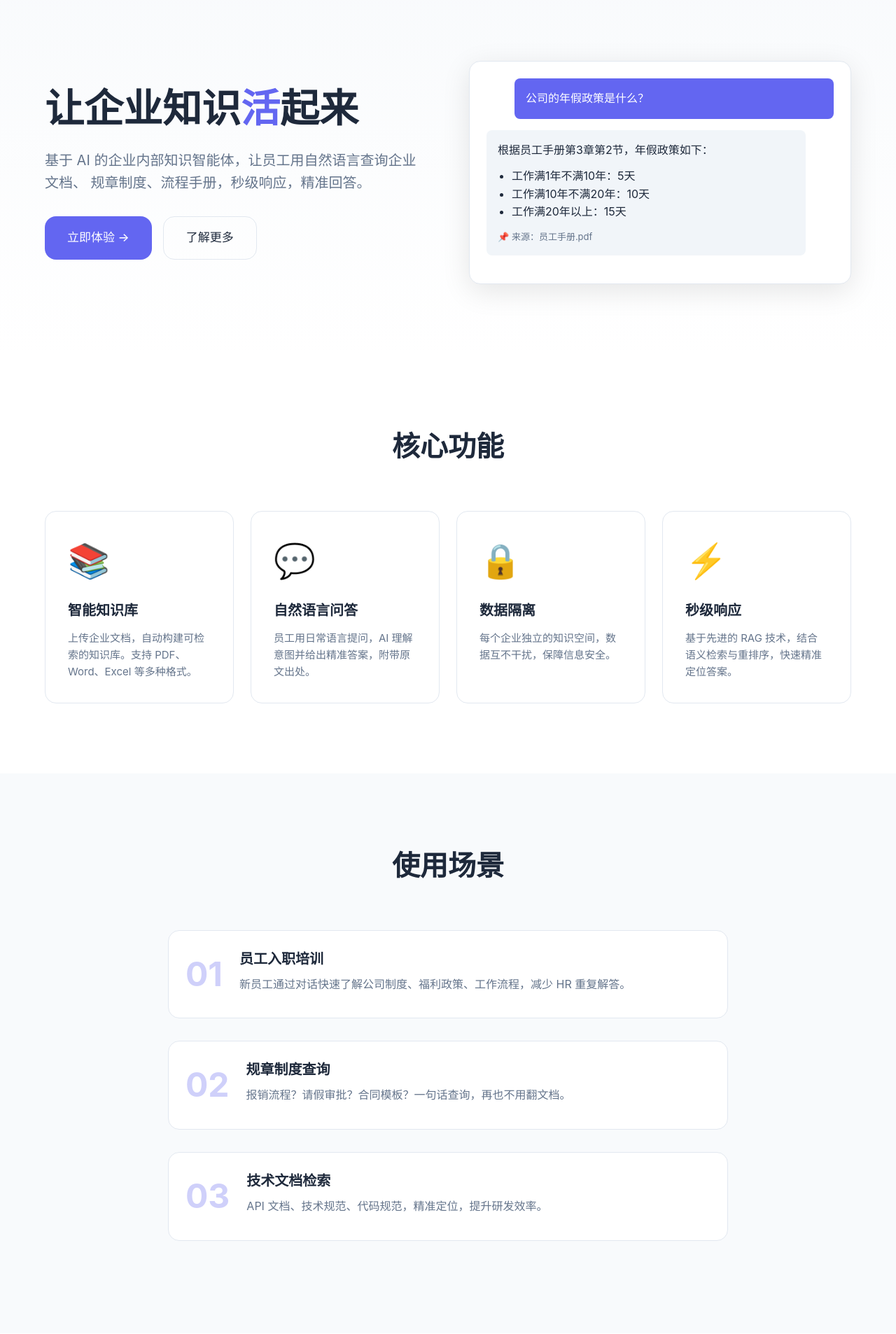
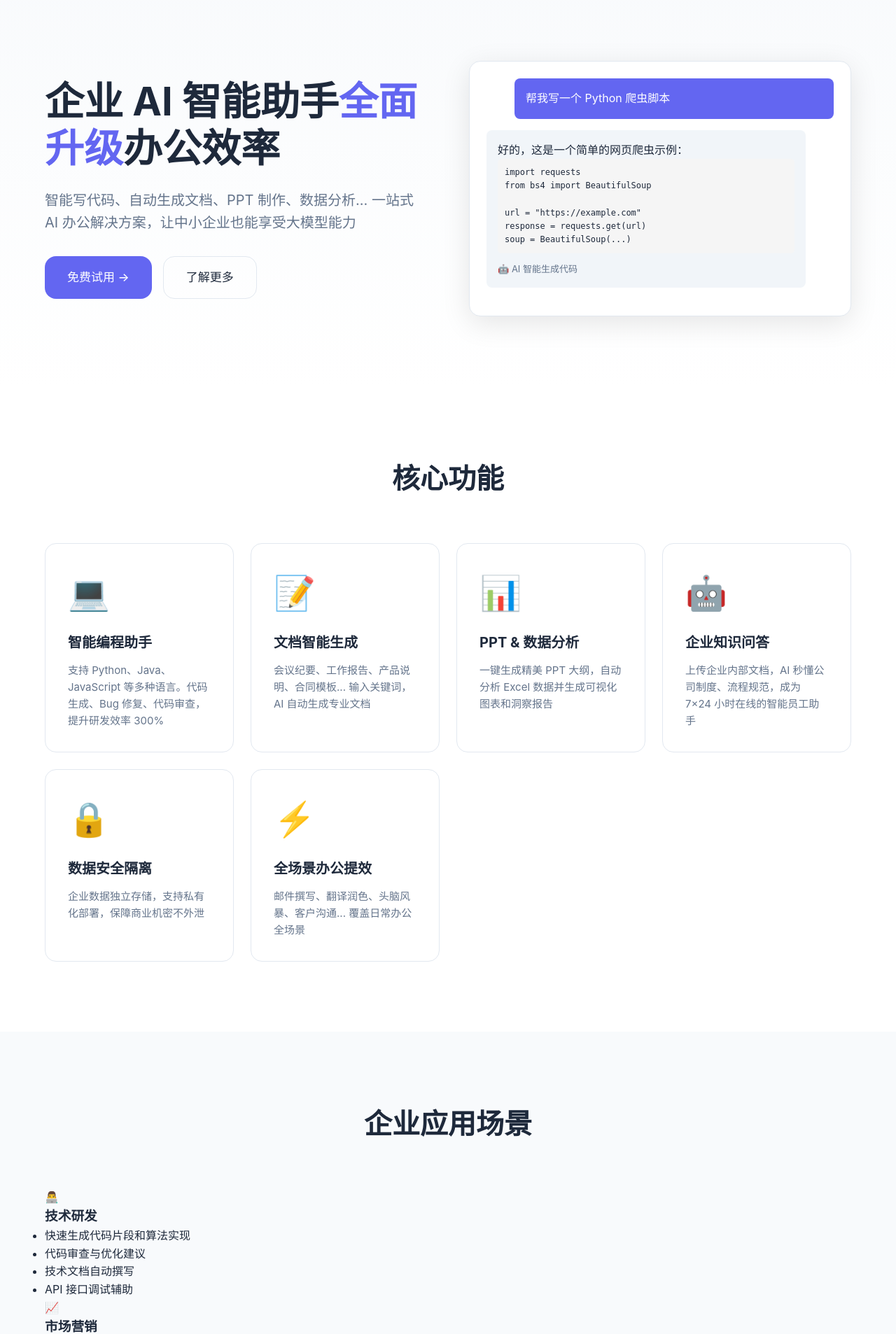
Before and after one commit to caolittlered/claw_with_rag, a Python web app: template web/templates/index.html in a window 1280 px wide. Shown: the part 73-1979 px from the top of the page at 70% size. Run offline with Jinja, Linux system fonts and the light colour scheme; the template is opened without the code that fills it, so the values that code supplies are empty.

Commit message:
feat: 全面升级 AI 办公功能，添加使用限制\n\n- 修改核心功能描述为 AI 实用功能（编程、写作、PPT、数据分析）\n- 优化使用场景，覆盖多部门应用场景\n- 修改关于我们，强调 AI 多用途，去除技术关键词\n- 删除冗余 CTA 区域\n- 添加免费试用限制：10次问答、10个文档\n- 优化聊天界面，显示剩余配额

```diff
--- a/src/models.py
+++ b/src/models.py
@@ -40,6 +40,12 @@ class User(Base):
     # 状态
     is_active = Column(Boolean, default=True)
 
+    # 使用限制（免费试用）
+    chat_count = Column(Integer, default=0)  # 已使用问答次数
+    max_chats = Column(Integer, default=10)  # 最大问答次数
+    doc_count = Column(Integer, default=0)   # 已上传文档数
+    max_docs = Column(Integer, default=10)   # 最大文档数
+
     # 时间戳
     created_at = Column(DateTime, default=datetime.utcnow)
     last_login = Column(DateTime, nullable=True)
--- a/web/templates/index.html
+++ b/web/templates/index.html
@@ -27,14 +27,14 @@
     <section class="hero">
         <div class="container">
             <div class="hero-content">
-                <h1>让企业知识<span class="highlight">活</span>起来</h1>
+                <h1>企业 AI 智能助手<span class="highlight">全面升级</span>办公效率</h1>
                 <p class="subtitle">
-                    基于 AI 的企业内部知识智能体，让员工用自然语言查询企业文档、
-                    规章制度、流程手册，秒级响应，精准回答。
+                    智能写代码、自动生成文档、PPT 制作、数据分析...
+                    一站式 AI 办公解决方案，让中小企业也能享受大模型能力
                 </p>
                 <div class="hero-actions">
                     <a href="/register" class="btn btn-primary btn-large">
-                        立即体验 →
+                        免费试用 →
                     </a>
                     <a href="#features" class="btn btn-outline btn-large">
                         了解更多
@@ -44,16 +44,17 @@
             <div class="hero-visual">
                 <div class="chat-preview">
                     <div class="chat-message user">
-                        <p>公司的年假政策是什么？</p>
+                        <p>帮我写一个 Python 爬虫脚本</p>
                     </div>
                     <div class="chat-message assistant">
-                        <p>根据员工手册第3章第2节，年假政策如下：</p>
-                        <ul>
-                            <li>工作满1年不满10年：5天</li>
-                            <li>工作满10年不满20年：10天</li>
-                            <li>工作满20年以上：15天</li>
-                        </ul>
-                        <p class="source">📌 来源：员工手册.pdf</p>
+                        <p>好的，这是一个简单的网页爬虫示例：</p>
+                        <pre style="background:#f5f5f5;padding:10px;border-radius:5px;font-size:12px;">import requests
+from bs4 import BeautifulSoup
+
+url = "https://example.com"
+response = requests.get(url)
+soup = BeautifulSoup(...)</pre>
+                        <p class="source">🤖 AI 智能生成代码</p>
                     </div>
                 </div>
             </div>
@@ -66,24 +67,34 @@
             <h2>核心功能</h2>
             <div class="features-grid">
                 <div class="feature-card">
-                    <div class="feature-icon">📚</div>
-                    <h3>智能知识库</h3>
-                    <p>上传企业文档，自动构建可检索的知识库。支持 PDF、Word、Excel 等多种格式。</p>
+                    <div class="feature-icon">💻</div>
+                    <h3>智能编程助手</h3>
+                    <p>支持 Python、Java、JavaScript 等多种语言。代码生成、Bug 修复、代码审查，提升研发效率 300%</p>
                 </div>
                 <div class="feature-card">
-                    <div class="feature-icon">💬</div>
-                    <h3>自然语言问答</h3>
-                    <p>员工用日常语言提问，AI 理解意图并给出精准答案，附带原文出处。</p>
+                    <div class="feature-icon">📝</div>
+                    <h3>文档智能生成</h3>
+                    <p>会议纪要、工作报告、产品说明、合同模板... 输入关键词，AI 自动生成专业文档</p>
+                </div>
+                <div class="feature-card">
+                    <div class="feature-icon">📊</div>
+                    <h3>PPT & 数据分析</h3>
+                    <p>一键生成精美 PPT 大纲，自动分析 Excel 数据并生成可视化图表和洞察报告</p>
+                </div>
+                <div class="feature-card">
+                    <div class="feature-icon">🤖</div>
+                    <h3>企业知识问答</h3>
+                    <p>上传企业内部文档，AI 秒懂公司制度、流程规范，成为 7×24 小时在线的智能员工助手</p>
                 </div>
                 <div class="feature-card">
                     <div class="feature-icon">🔒</div>
-                    <h3>数据隔离</h3>
-                    <p>每个企业独立的知识空间，数据互不干扰，保障信息安全。</p>
+                    <h3>数据安全隔离</h3>
+                    <p>企业数据独立存储，支持私有化部署，保障商业机密不外泄</p>
                 </div>
                 <div class="feature-card">
                     <div class="feature-icon">⚡</div>
-                    <h3>秒级响应</h3>
-                    <p>基于先进的 RAG 技术，结合语义检索与重排序，快速精准定位答案。</p>
+                    <h3>全场景办公提效</h3>
+                    <p>邮件撰写、翻译润色、头脑风暴、客户沟通... 覆盖日常办公全场景</p>
                 </div>
             </div>
         </div>
@@ -92,28 +103,67 @@
     <!-- 使用场景 -->
     <section class="scenarios">
         <div class="container">
-            <h2>使用场景</h2>
-            <div class="scenarios-list">
-                <div class="scenario">
-                    <div class="scenario-number">01</div>
-                    <div class="scenario-content">
-                        <h3>员工入职培训</h3>
-                        <p>新员工通过对话快速了解公司制度、福利政策、工作流程，减少 HR 重复解答。</p>
-                    </div>
+            <h2>企业应用场景</h2>
+            <div class="scenarios-grid">
+                <div class="scenario-card">
+                    <div class="scenario-icon">👨‍💻</div>
+                    <h3>技术研发</h3>
+                    <ul>
+                        <li>快速生成代码片段和算法实现</li>
+                        <li>代码审查与优化建议</li>
+                        <li>技术文档自动撰写</li>
+                        <li>API 接口调试辅助</li>
+                    </ul>
                 </div>
-                <div class="scenario">
-                    <div class="scenario-number">02</div>
-                    <div class="scenario-content">
-                        <h3>规章制度查询</h3>
-                        <p>报销流程？请假审批？合同模板？一句话查询，再也不用翻文档。</p>
-                    </div>
+                <div class="scenario-card">
+                    <div class="scenario-icon">📈</div>
+                    <h3>市场营销</h3>
+                    <ul>
+                        <li>营销文案一键生成</li>
+                        <li>竞品分析报告撰写</li>
+                        <li>PPT 演示文稿制作</li>
+                        <li>客户邮件智能润色</li>
+                    </ul>
                 </div>
-                <div class="scenario">
-                    <div class="scenario-number">03</div>
-                    <div class="scenario-content">
-                        <h3>技术文档检索</h3>
-                        <p>API 文档、技术规范、代码规范，精准定位，提升研发效率。</p>
-                    </div>
+                <div class="scenario-card">
+                    <div class="scenario-icon">👥</div>
+                    <h3>人力资源</h3>
+                    <ul>
+                        <li>招聘 JD 智能生成</li>
+                        <li>员工手册问答助手</li>
+                        <li>培训材料自动整理</li>
+                        <li>绩效考核报告撰写</li>
+                    </ul>
+                </div>
+                <div class="scenario-card">
+                    <div class="scenario-icon">💼</div>
+                    <h3>行政管理</h3>
+                    <ul>
+                        <li>公文、通知一键起草</li>
+                        <li>会议纪要智能整理</li>
+                        <li>规章制度快速查询</li>
+                        <li>合同模板智能生成</li>
+                    </ul>
+                </div>
+                <div class="scenario-card">
+                    <div class="scenario-icon">📊</div>
+                    <h3>财务分析</h3>
+                    <ul>
+                        <li>Excel 数据分析解读</li>
+                        <li>财务报表可视化</li>
+                        <li>预算报告自动撰写</li>
+                        <li>报销流程智能问答</li>
+                    </ul>
+                </div>
+                <div class="scenario-card">
+                    <div class="scenario-icon">🎧</div>
+                    <h3>客户服务</h3>
+                    <ul>
+                        <li>客服话术智能推荐</li>
+                        <li>常见问题自动应答</li>
+                        <li>客户邮件快速回复</li>
+                        <li>服务记录自动汇总</li>
+                    </ul>
                 </div>
             </div>
         </div>
@@ -122,26 +172,33 @@
     <!-- 关于 -->
     <section id="about" class="about">
         <div class="container">
-            <h2>关于我们</h2>
-            <p>
-                Suni AI 专注于企业智能化转型，提供基于 AI 的知识管理解决方案。
-                我们相信，企业的知识资产应该被高效利用，而不是躺在文件夹里吃灰。
+            <h2>关于 Suni AI</h2>
+            <p class="about-desc">
+                Suni AI 专注于为中小企业提供智能化办公解决方案。我们相信，
+                先进的人工智能不应该只属于大公司，每一家企业都值得拥有专属的 AI 助手。
             </p>
-            <div class="tech-stack">
-                <span class="tech-tag">OpenClaw</span>
-                <span class="tech-tag">RAG</span>
-                <span class="tech-tag">BGE Embedding</span>
-                <span class="tech-tag">ChromaDB</span>
+            <div class="about-features">
+                <div class="about-item">
+                    <span class="about-icon">🎯</span>
+                    <h4>聚焦实用</h4>
+                    <p>不写代码、不写prompt，开箱即用的 AI 办公工具</p>
+                </div>
+                <div class="about-item">
+                    <span class="about-icon">💰</span>
+                    <h4>成本可控</h4>
+                    <p>按需付费，无隐藏成本，中小企业也能负担得起</p>
+                </div>
+                <div class="about-item">
+                    <span class="about-icon">🔐</span>
+                    <h4>安全合规</h4>
+                    <p>支持私有化部署，企业数据完全自主掌控</p>
+                </div>
+                <div class="about-item">
+                    <span class="about-icon">🚀</span>
+                    <h4>快速落地</h4>
+                    <p>定制化服务，一周内完成部署和培训</p>
+                </div>
             </div>
-        </div>
-    </section>
-
-    <!-- CTA -->
-    <section class="cta">
-        <div class="container">
-            <h2>准备好让企业知识活起来了吗？</h2>
-            <p>免费注册，立即体验 AI 知识助手的强大功能</p>
-            <a href="/register" class="btn btn-primary btn-large">免费开始 →</a>
         </div>
     </section>
 
```
Also changed, not shown: src/web_api.py (+51 -10 lines), web/templates/chat.html (+49 -7 lines).
